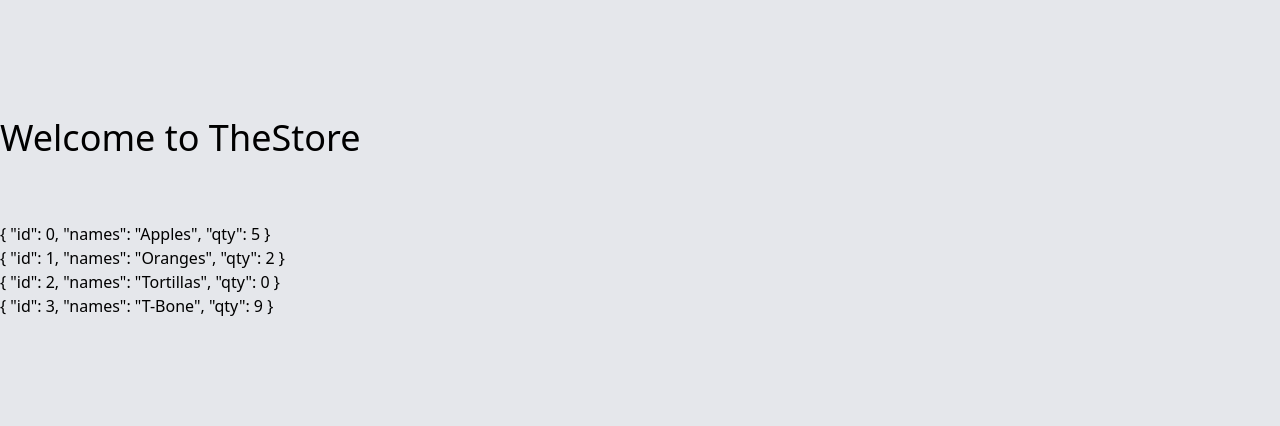
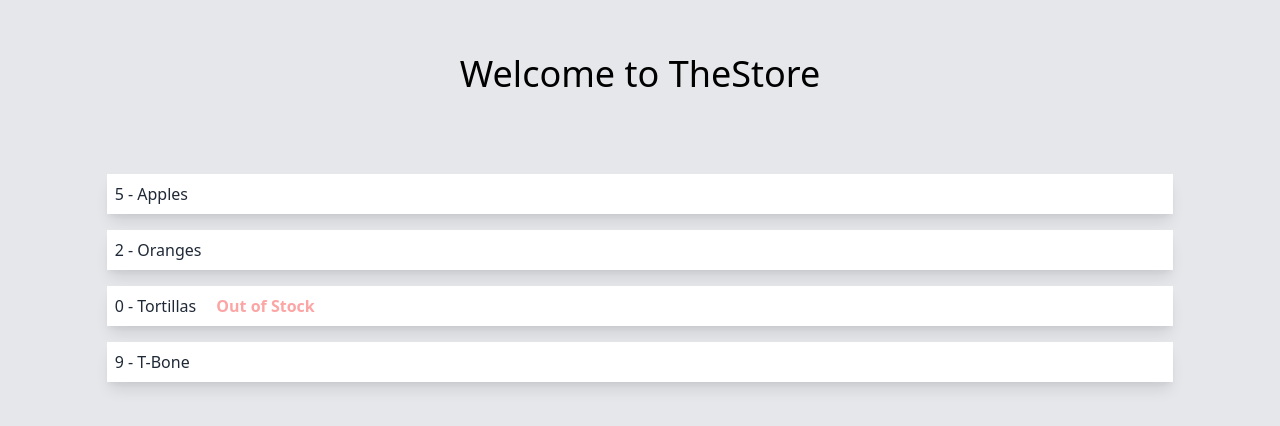
Before and after one commit to Lincxx/Intro-to-Vuejs, a plain HTML site: page index.html in a window 1280 px wide. Shown: the part 198-624 px from the top of the page. Drawn offline with nearby package versions, Linux system fonts and the light colour scheme.

Commit message:
Added in some conditional statementsd for out of stock

```diff
--- a/index.html
+++ b/index.html
@@ -1,19 +1,27 @@
 <!DOCTYPE html>
 <html lang="en">
+
 <head>
   <meta charset="UTF-8">
   <meta http-equiv="X-UA-Compatible" content="IE=edge">
   <meta name="viewport" content="width=device-width, initial-scale=1.0">
   <link href="https://unpkg.com/tailwindcss@^1.0/dist/tailwind.min.css" rel="stylesheet">
+
   <title>Intro to Vue JS</title>
 </head>
+
 <body>
-  <div id="app" class="bg-gray-200 h-screen  flex flex-col align-center justify-center  pt-8">
+  <div id="app" class="bg-gray-200 h-screen  flex flex-col items-center justify-center  pt-8">
     <h1 class="text-4xl font-thin">
       Welcome to {{storeName}}
     </h1>
-    <ul class="mt-16">
-      <li v-for="product in products" >{{ product }}</li>
+    <ul class="mt-16 w-10/12">
+      <li class="bg-white mt-4 p-2 shadow-lg text-gray-800" v-for="product in products">
+        {{ product.qty }} - {{ product.name }}
+        <span v-if="product.qty===0" class="ml-4 text-red-300 font-bold">
+          Out of Stock
+        </span>
+      </li>
     </ul>
   </div>
   <script src="https://cdn.jsdelivr.net/npm/vue@2/dist/vue.js"></script>
@@ -21,26 +29,26 @@
     const app = new Vue({
       el: "#app",
       data: {
-        storeName : 'TheStore',
+        storeName: 'TheStore',
         products: [
           {
-            id:0,
-            names: "Apples",
-            qty:5
+            id: 0,
+            name: "Apples",
+            qty: 5
           },
           {
             id: 1,
-            names: "Oranges",
+            name: "Oranges",
             qty: 2
           },
           {
             id: 2,
-            names: "Tortillas",
+            name: "Tortillas",
             qty: 0
           },
           {
             id: 3,
-            names: "T-Bone",
+            name: "T-Bone",
             qty: 9
           },
         ]
@@ -49,4 +57,5 @@
 
   </script>
 </body>
+
 </html>
```
Also changed, not shown: 1 other file.
